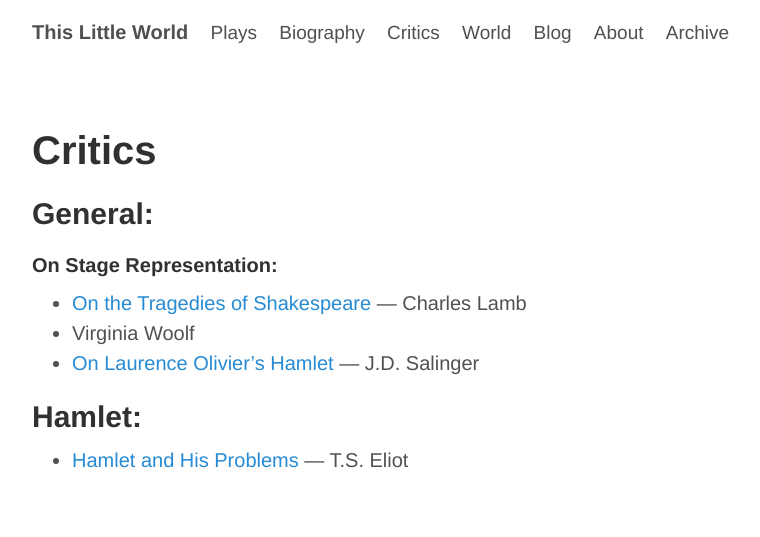
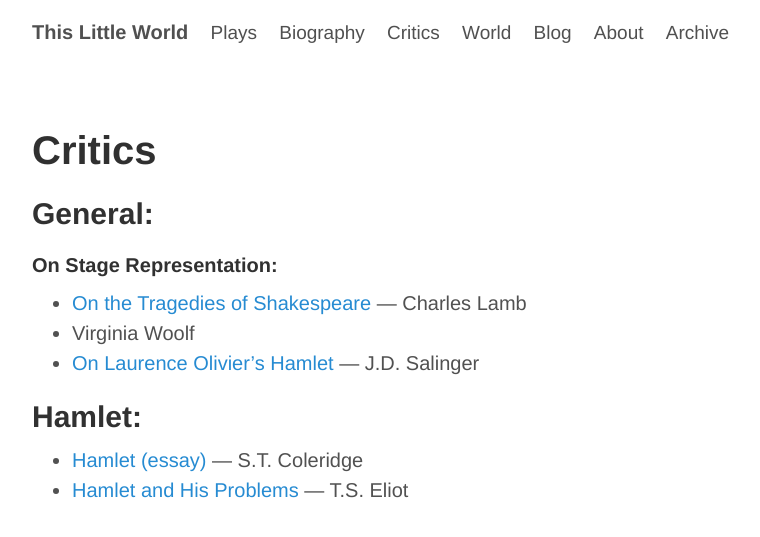
Before and after one commit to ThisLittleWorld/ThisLittleWorld.github.io, a Jekyll site: the page built from pages/critics.md, in a window 1280 px wide. Shown: the top 537 px of the page, without its empty margins (248-1008 px from the left). Built offline with Jekyll 4.4.1, drawn with Linux system fonts in a browser that asks for light colours; Markdown is read by kramdown in place of the engine named in the settings.

Commit message:
added coleridge link

```diff
--- a/pages/critics.md
+++ b/pages/critics.md
@@ -5,7 +5,6 @@ permalink: "/critics/"
 ---
 
 ## General:
-
 #### On Stage Representation:
 
 * [On the Tragedies of Shakespeare](/lamb.stage/) — Charles Lamb
@@ -16,4 +15,5 @@ permalink: "/critics/"
 
 ##Hamlet:
 
+* [Hamlet (essay)](/coleridge.hamlet.essay/) — S.T. Coleridge
 * [Hamlet and His Problems](/eliot.hamlet/) — T.S. Eliot
```
